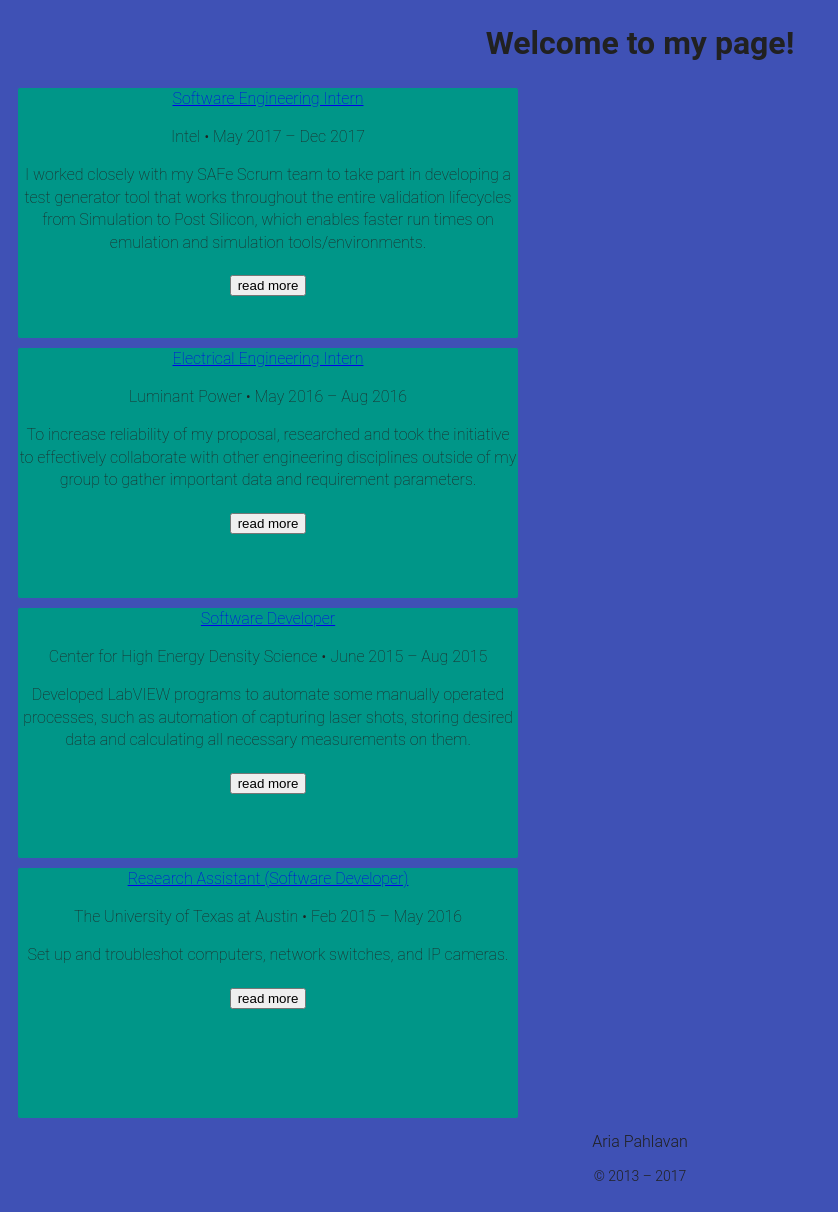
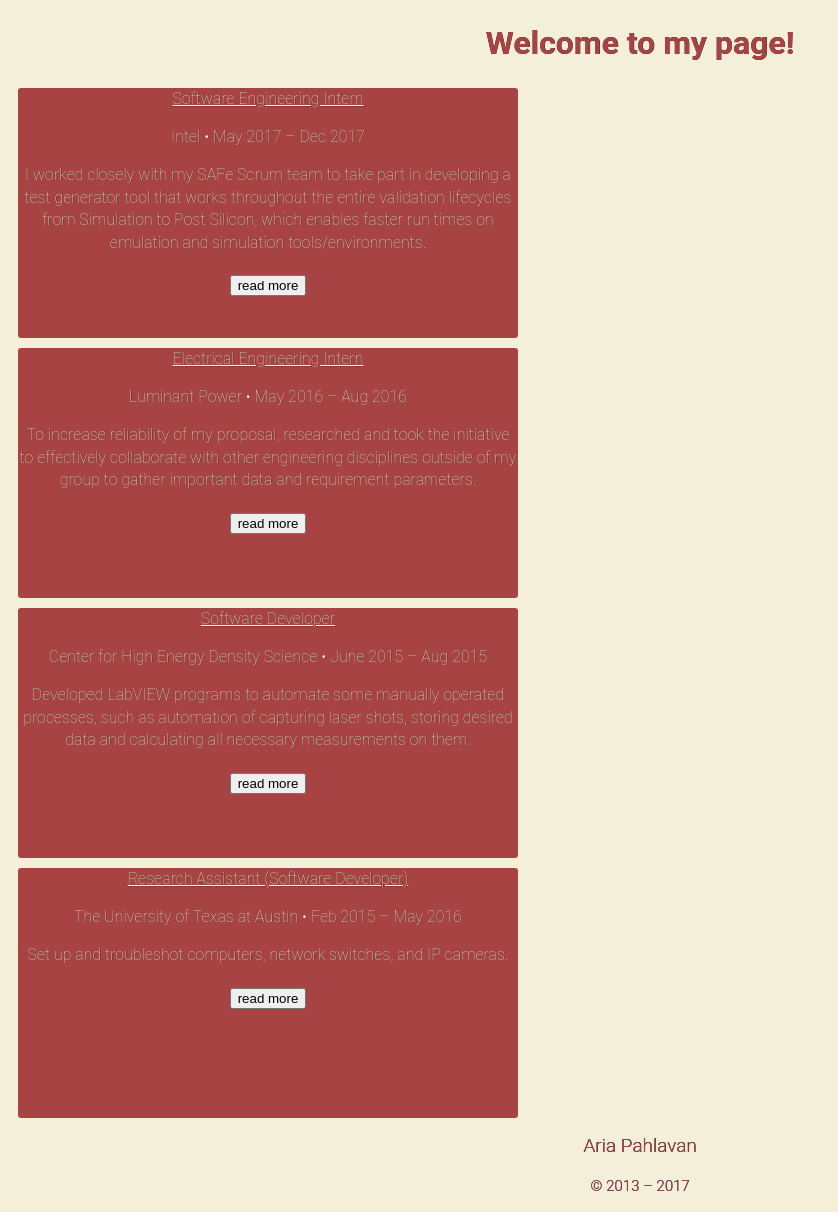
Before and after one commit to ariapahlavan/ariapahlavan.github.io, a Jekyll site: the page built from index.html, in a window 1280 px wide. Shown: the whole page, without its empty margins (0-838 px from the left). Built offline with Jekyll 4.4.1, drawn with Linux system fonts in a browser that asks for light colours.

Commit message:
update theme color, add text shadow

```diff
--- a/_includes/footer.html
+++ b/_includes/footer.html
@@ -1,5 +1,5 @@
 <footer>
-    <div>
+    <div class="secondary-text-color">
         <h2 class="footer-h2">{{ site.title }}</h2>
         <h3 class="footer-h3">&copy; 2013 &ndash; {{ site.time | date: '%Y' }}</h3>
     </div>
--- a/css/common.css
+++ b/css/common.css
@@ -1,6 +1,7 @@
 html {
     margin: 0;
     padding: 0;
+    text-shadow: 0.0135em 0.0135em 0px #160315;
 
     font: lighter 100%/1.4 'Roboto', sans-serif;
 }
@@ -27,13 +28,13 @@ html {
 
 .footer-h3 {
     font-weight: 300;
-    font-size: 14px;
+    font-size: 15px;
     text-align: center;
 }
 
 .footer-h2 {
     font-weight: 300;
-    font-size: 16px;
+    font-size: 19px;
     text-align: center;
 }
 
@@ -45,20 +46,15 @@ html {
     text-align: center;
 }
 .experience {
-    background: #009688;
+    background: #A84343;
     margin: 10px;
-    border-radius: 2px;
+    border-radius: 3px;
     text-align: center;
     width: 500px;
     height: 250px;
     border: 20px;
 }
 
-.theme-light           { color:#000 !important; background-color:#dfe5e8 !important}
-.dark-primary-color    { background: #303F9F; }
-.default-primary-color { background: #3F51B5; }
-.light-primary-color   { background: #C5CAE9; }
-.text-primary-color    { color: #FFFFFF; }
-.primary-text-color    { color: #212121; }
-.secondary-text-color  { color: #757575; }
-.divider-color         { border-color: #BDBDBD; }
+.default-primary-color { background: #F4EFD9; }
+.primary-text-color    { color: #FFF8D6; }
+.secondary-text-color  { color: #A84343; }
--- a/index.html
+++ b/index.html
@@ -3,11 +3,11 @@ layout: default
 ---
 <!--for experience in site.posts limit:2-->
 
-<h1 class="headi">Welcome to my page!</h1>
+<h1 class="headi secondary-text-color">Welcome to my page!</h1>
 
 {% for experience in site.posts %}
 <div class="experience">
-    <a href="{{experience.link}}">{{experience.title}}</a>
+    <a href="{{experience.link}}" class="primary-text-color">{{experience.title}}</a>
     <p> {{experience.company}} &bullet; {{experience.start_date}} &ndash; {{experience.end_date}}</p>
     <p>{{experience.excerpt}}</p>
     <a href="{{site.baseurl}}{{experience.url}}">
```
